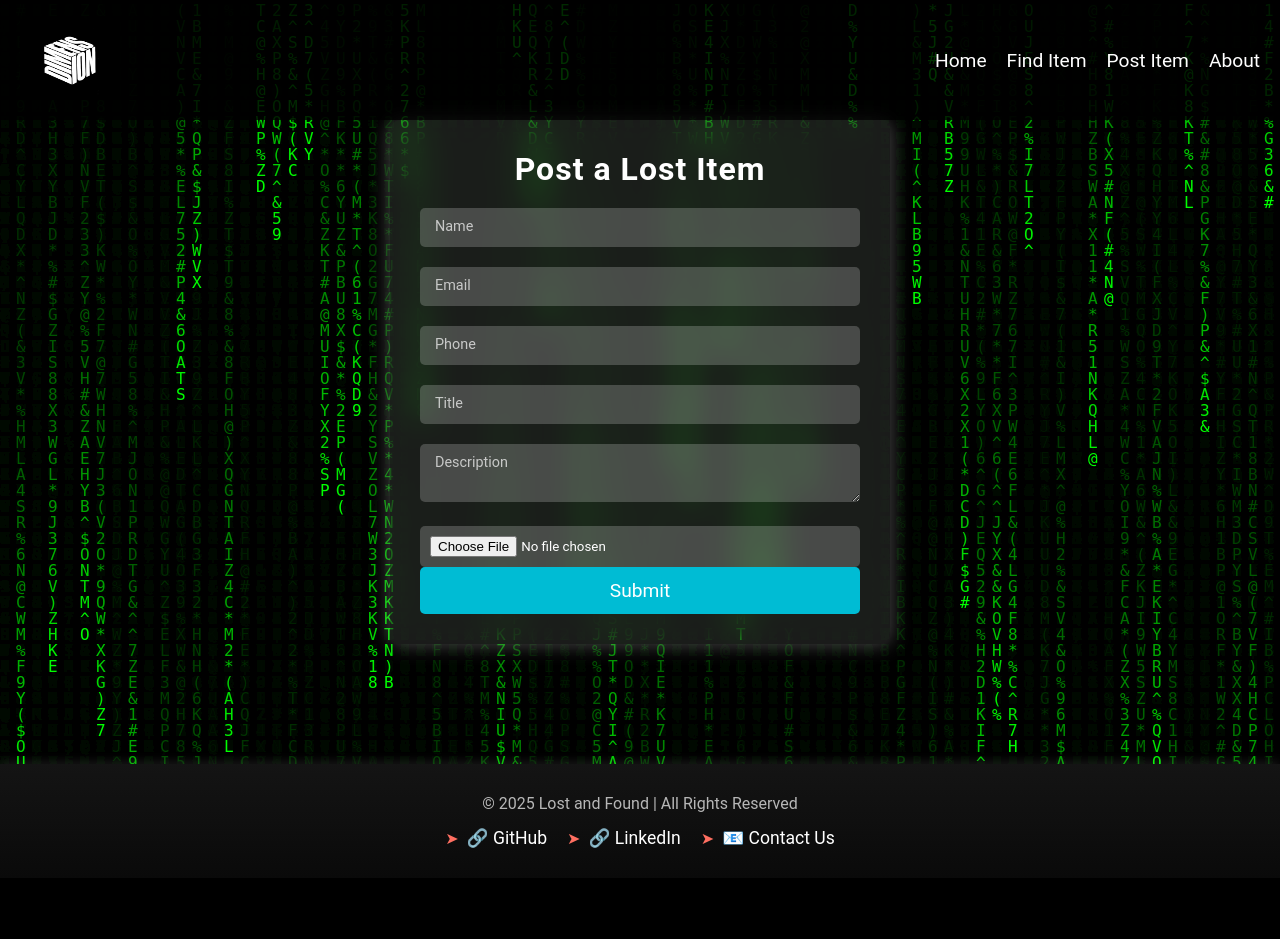
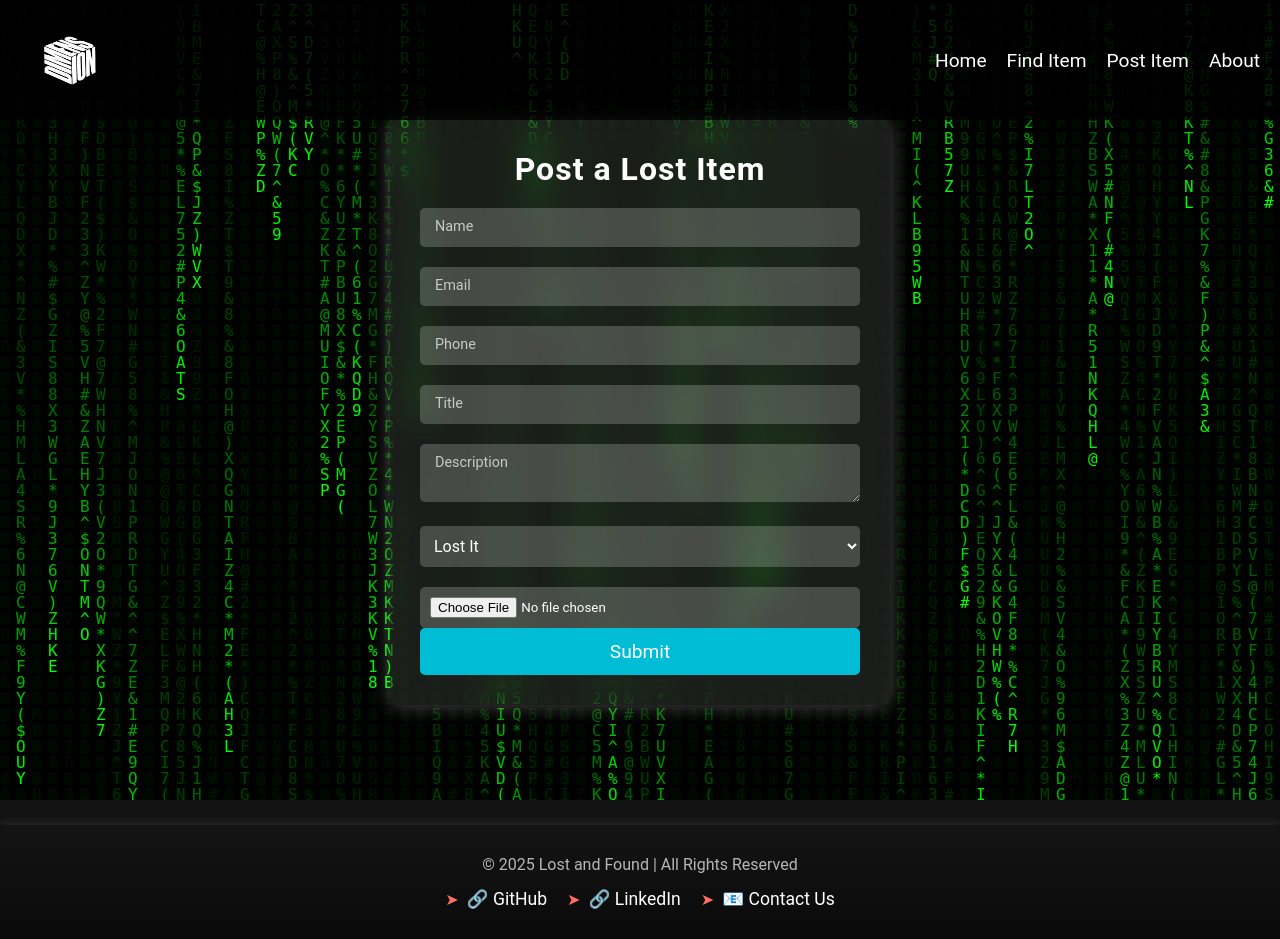
Before and after one commit to isdc-sahyadri/Spaghetti, a Django app: page /post/ in a window 1280 px wide. Before the commit the page ends 853 px from the top, so only its background shows below. Run offline with Django 5.2, Linux system fonts and the light colour scheme.

Commit message:
added a lost|found option

```diff
--- a/lostandfound/l_f/templates/l_f/post_item.html
+++ b/lostandfound/l_f/templates/l_f/post_item.html
@@ -96,7 +96,7 @@
             margin-bottom: 20px;
             text-align: left;
         }
-        .input-container input, .input-container textarea {
+        .input-container input, .input-container textarea,.input-container select {
             width: 100%;
             padding: 10px;
             border: none;
@@ -106,6 +106,7 @@
             border-radius: 5px;
             outline: none;
             transition: 0.3s;
+
         }
         .input-container label {
             position: absolute;
@@ -116,7 +117,8 @@
             transition: 0.3s;
         }
         .input-container input:focus + label,
-        .input-container textarea:focus + label {
+        .input-container textarea:focus + label,.input-container select:focus + label,
+        .input-container select:valid + label {
             top: -10px;
             left: 10px;
             background: #121212;
@@ -259,6 +261,13 @@ footer {
                 <textarea name="description" id="description" required></textarea>
                 <label for="description">Description</label>
             </div>
+            <div class="input-container">
+
+                <select name="status" id="status" required>
+                    <option value="lost">Lost It</option>
+                    <option value="found">Found It</option>
+                </select>
+            </div>
 
             <input type="file" name="image" accept="image/*">
 
```
